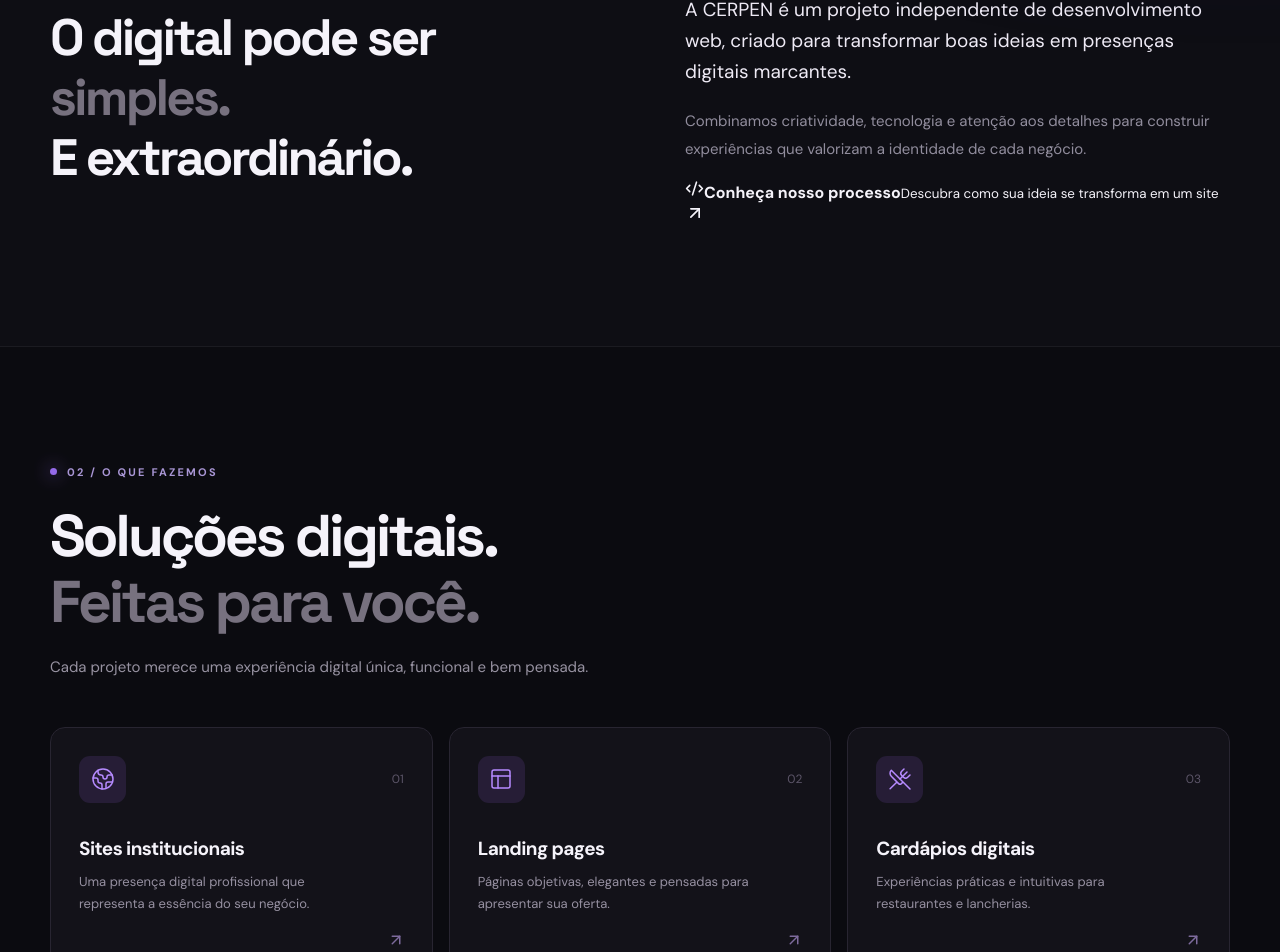
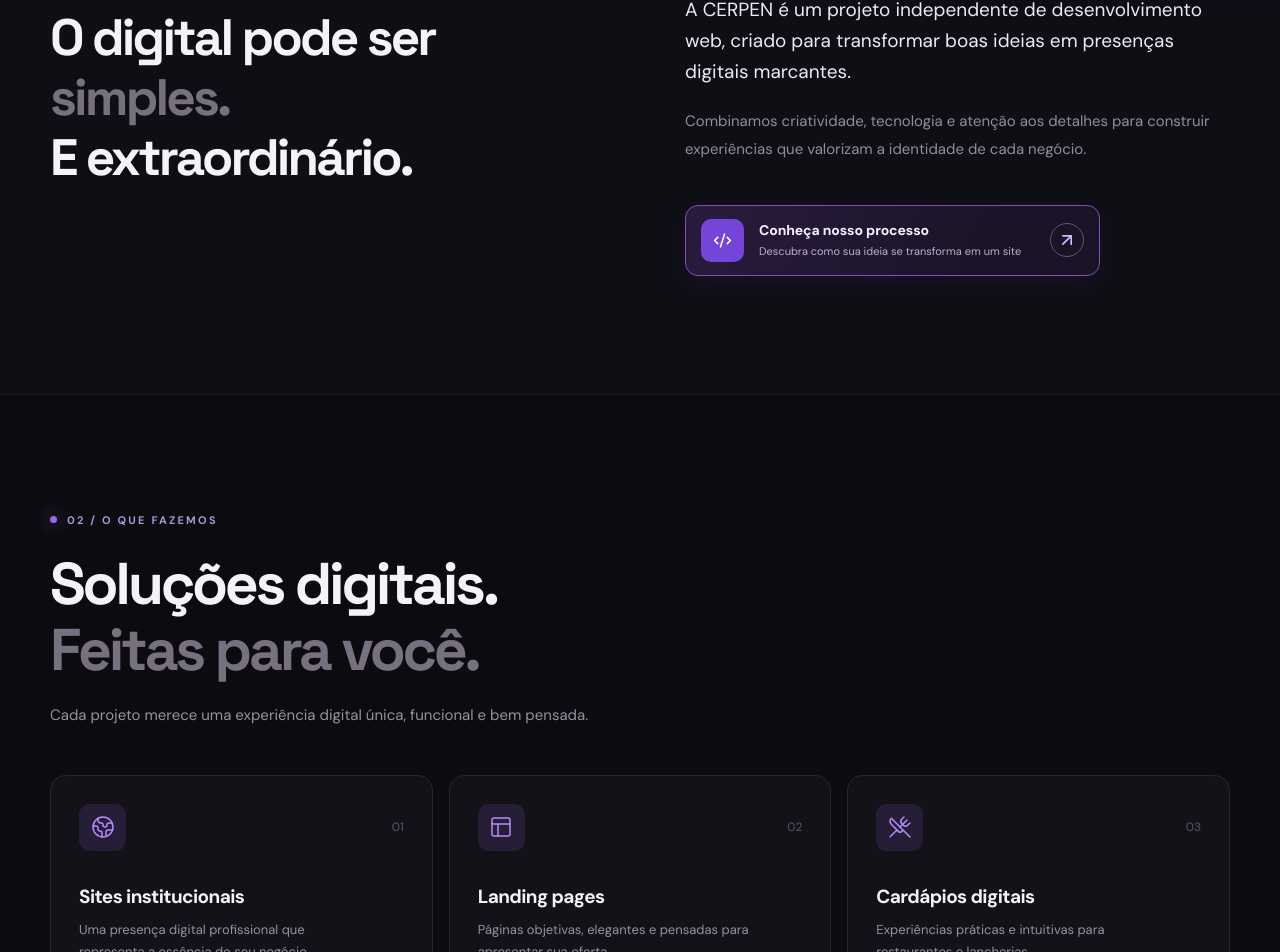
Before and after one commit to ffbru45-afk/cerpen-portfolio, a React (Vite) app: page / in a window 1280 px wide. Shown: the part 1020-1972 px from the top of the page. Built offline with nearby package versions, Linux system fonts and the light colour scheme.

Commit message:
style: botão premium com ícone e microinterações para processo

```diff
--- a/src/style.css
+++ b/src/style.css
@@ -105,3 +105,19 @@
 @media(max-width:700px){.hero-visual{min-height:330px;height:330px;margin:0 -12px -15px;transform:scale(.78)}.hero-visual .visual-card{width:360px;height:360px}.hero-visual .visual-content{padding:23px 26px 17px}.hero-visual .visual-logo-symbol{width:98px;height:78px;flex-basis:78px}.hero-visual .visual-logo-name{font-size:40px}.hero-microcard{padding:9px 10px;gap:7px}.microcard-top{top:1%;left:-7%}.microcard-bottom{bottom:-2%;right:-5%}.hero-microcard strong{font-size:10px}.hero-microcard small{font-size:8px}.microcard-icon{width:29px;height:29px}.hero-visual-grid{inset:0}.spark-a{top:0;left:8%}.spark-b{right:4%;bottom:2%}}
 @media(max-width:390px){.hero-visual{transform:scale(.69);margin:-20px -25px -30px}}
 @media(prefers-reduced-motion:reduce){.hero-aura,.hero-spark,.hero-microcard{animation:none!important}}
+
+
+/* Sobre: destaque elegante para o acesso ao processo */
+.process-cta{position:relative;display:inline-flex;align-items:center;gap:15px;margin-top:26px;padding:13px 15px;max-width:100%;border:1px solid #7954b4;border-radius:13px;background:linear-gradient(115deg,#2a1b3e,#1b1427 72%);color:#f7f2ff;text-decoration:none;box-shadow:0 8px 32px #6e36c520;transition:transform .28s ease,border-color .28s ease,box-shadow .28s ease;overflow:hidden}
+.process-cta:before{content:"";position:absolute;inset:0;background:linear-gradient(100deg,transparent 20%,#b78cff16 50%,transparent 80%);transform:translateX(-110%);transition:transform .7s ease;pointer-events:none}
+.process-cta:hover:before{transform:translateX(110%)}
+.process-cta:hover{transform:translateY(-3px);border-color:#b68aff;box-shadow:0 12px 38px #7b42dc3d}
+.process-cta:focus-visible{outline:2px solid #d4b8ff;outline-offset:4px}
+.process-cta-icon{flex:none;display:grid;place-items:center;width:43px;height:43px;border-radius:10px;background:#7544d8;color:#fff}
+.process-cta-copy{display:flex;flex-direction:column;gap:4px;min-width:0}
+.process-cta-copy strong{font-size:14px;line-height:1.3;font-weight:700;letter-spacing:-.1px}
+.process-cta-copy small{font-size:11px;line-height:1.5;color:#bcb0cc}
+.process-cta-arrow{flex:none;display:grid;place-items:center;width:34px;height:34px;margin-left:14px;border:1px solid #674c86;border-radius:50%;color:#d6b8ff;transition:transform .25s ease,background .25s ease}
+.process-cta:hover .process-cta-arrow{transform:translate(2px,-2px);background:#573484}
+@media(max-width:600px){.process-cta{width:100%;gap:10px;padding:12px}.process-cta-icon{width:39px;height:39px}.process-cta-copy strong{font-size:13px}.process-cta-copy small{font-size:10px}.process-cta-arrow{width:30px;height:30px;margin-left:auto}}
+@media(prefers-reduced-motion:reduce){.process-cta,.process-cta:before,.process-cta-arrow{transition:none!important}}
```
